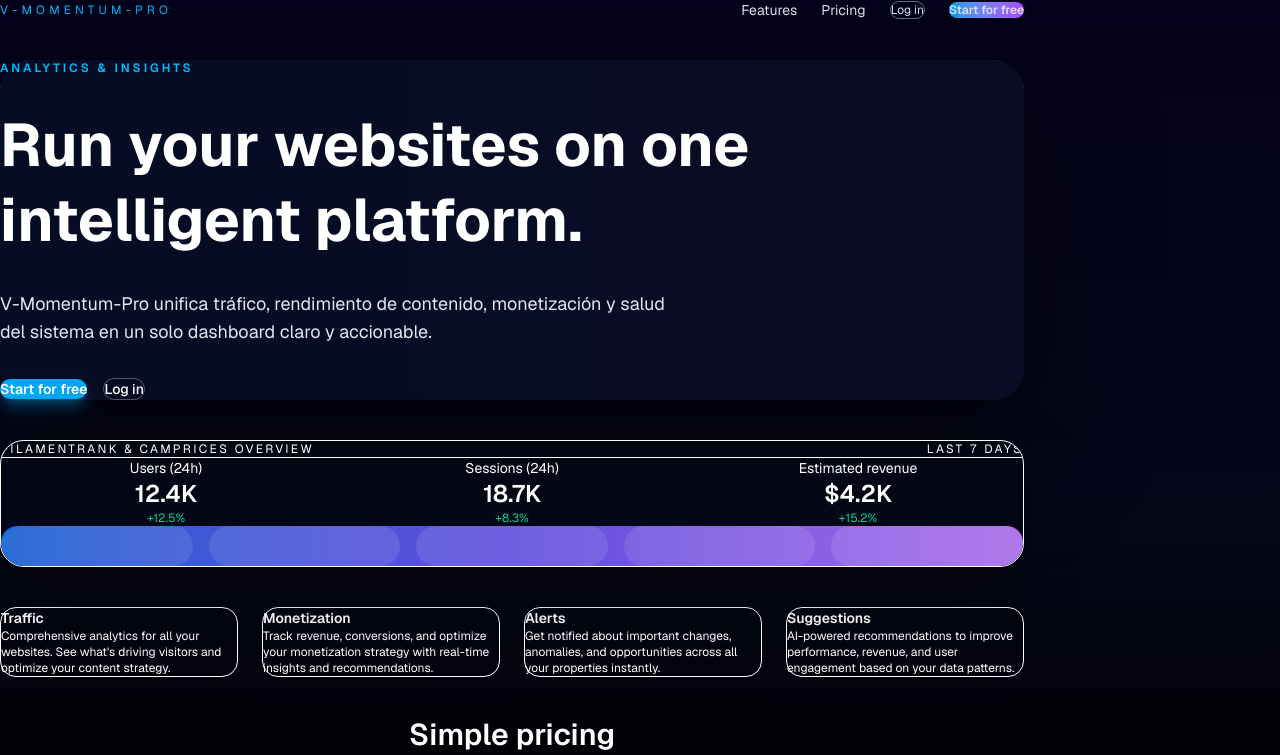
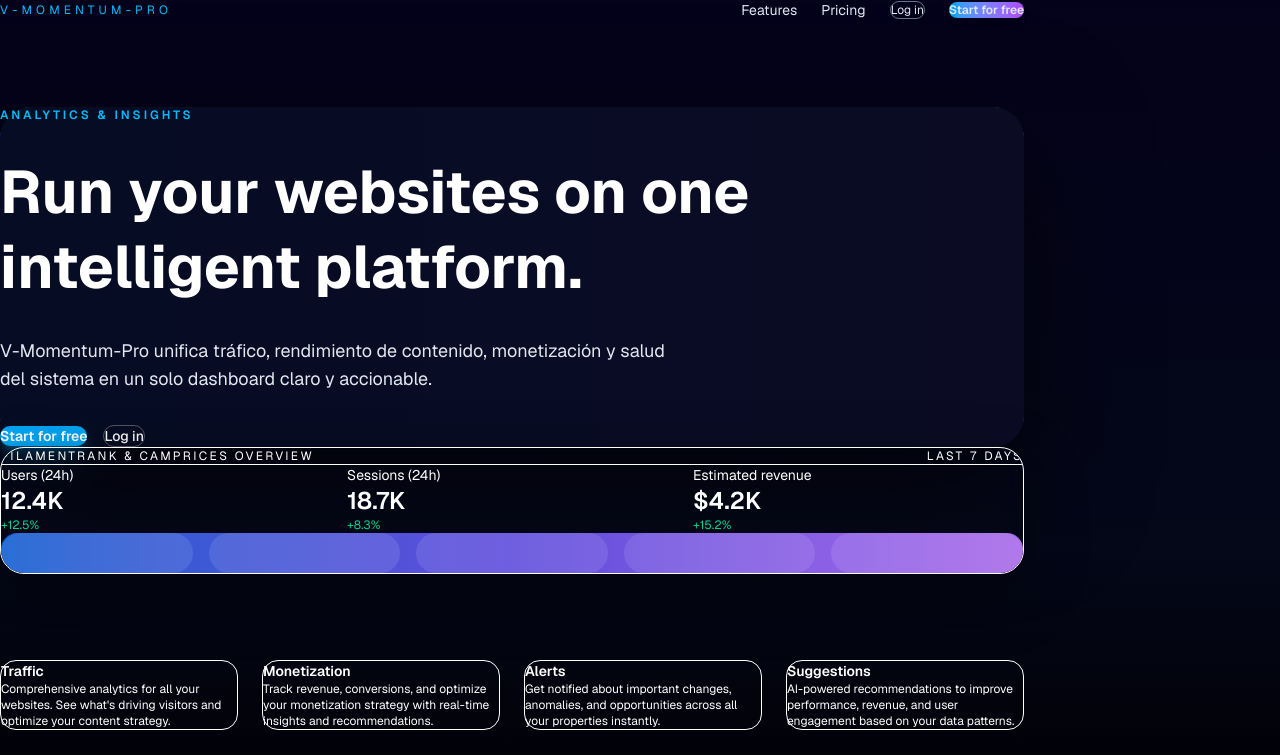
Before and after one commit to gemamaxgroup-ai/v-momentum-pro, a Next.js app: page / in a window 1280 px wide. Shown: the top 755 px of the page. Built offline with nearby package versions, Linux system fonts and the light colour scheme.

Commit message:
refactor: align landing hero container structure with /test1 for proper centering

```diff
--- a/components/landing/LandingPage.tsx
+++ b/components/landing/LandingPage.tsx
@@ -27,9 +27,10 @@
           </nav>
         </header>
 
+        {/* BLOQUE 1 Y 2 – HERO + TARJETA DE MÉTRICAS */}
+        <section className="flex min-h-[70vh] w-full items-center justify-center">
+          <div className="w-full max-w-6xl mx-4">
             {/* BLOQUE 1 – HERO PRINCIPAL */}
-        <section className="w-full pt-24 pb-16">
-          <div className="w-full max-w-6xl mx-auto px-6">
             {/* Card exterior con borde de degradado estilo SaaS */}
             <div className="w-full max-w-5xl mx-auto rounded-[32px] bg-gradient-to-r from-[#1B63F2] via-[#4B5CFF] to-[#8B5CFF] p-[1px] shadow-[0_40px_120px_rgba(0,0,0,0.65)]">
               {/* Interior oscuro */}
@@ -70,13 +71,9 @@
                 </div>
               </div>
             </div>
-          </div>
-        </section>
 
-        {/* HERO + DASHBOARD PREVIEW */}
-        <section className="flex flex-col gap-6 items-center text-center w-full">
-          {/* Tarjeta grande del dashboard de ejemplo */}
-          <div className="w-full rounded-3xl bg-vm-panel/80 border border-vm-border/70 shadow-[0_20px_60px_rgba(0,0,0,0.45)] overflow-hidden backdrop-blur-md">
+            {/* BLOQUE 2 – TARJETA DE MÉTRICAS */}
+            <div className="mt-10 w-full rounded-3xl bg-vm-panel/80 border border-vm-border/70 shadow-[0_20px_60px_rgba(0,0,0,0.45)] overflow-hidden backdrop-blur-md">
               <div className="px-6 py-4 border-b border-vm-border/50 flex items-center justify-between text-xs text-vm-textMuted uppercase tracking-[0.2em]">
                 <span>FilamentRank & CamPrices overview</span>
                 <span>Last 7 days</span>
@@ -108,6 +105,7 @@
                     <div className="h-10 rounded-full bg-white/10 flex-1" />
                     <div className="h-10 rounded-full bg-white/10 flex-1" />
                     <div className="h-10 rounded-full bg-white/10 flex-1" />
+                  </div>
                 </div>
               </div>
             </div>
```
Lines whose indentation alone changed are shown as unchanged.
